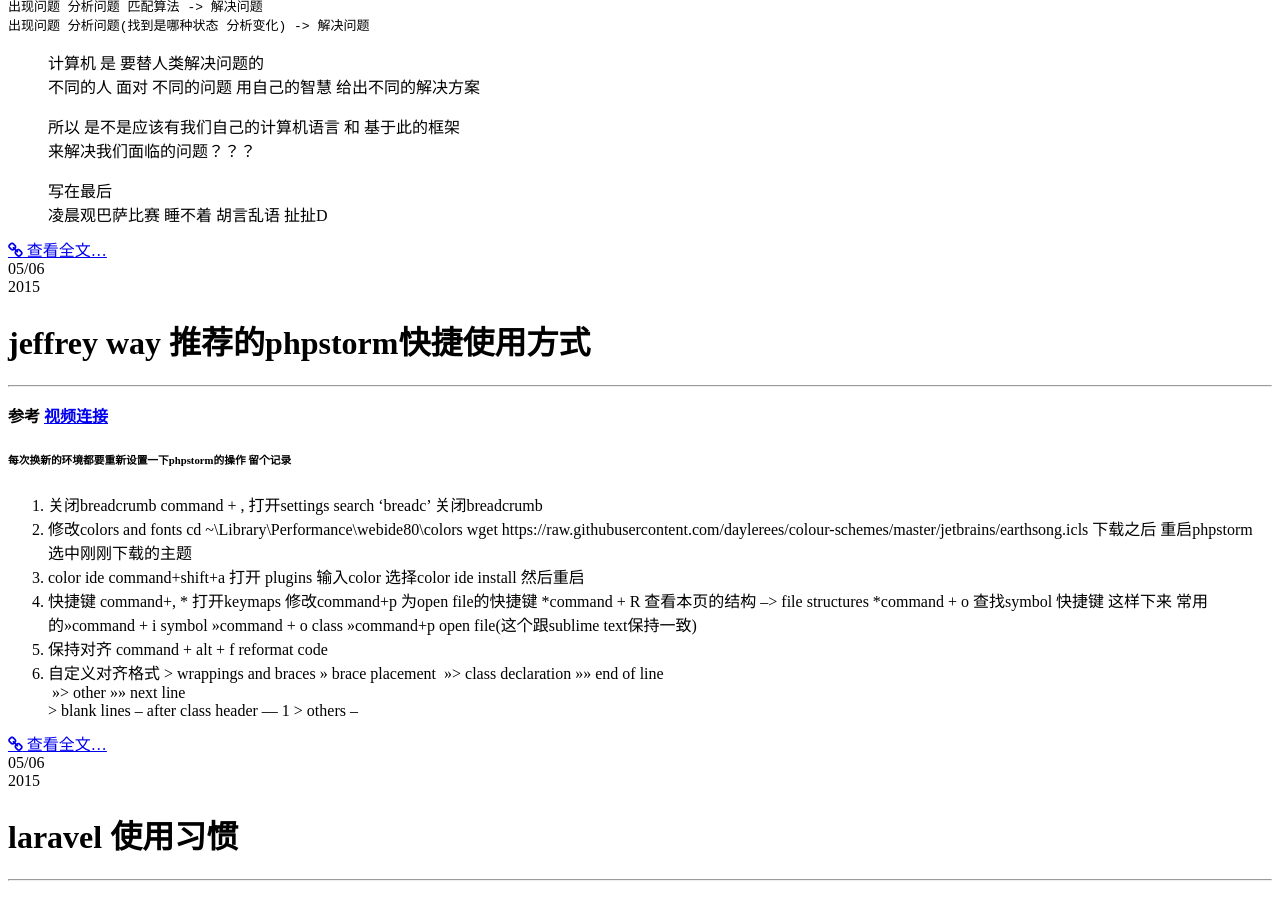
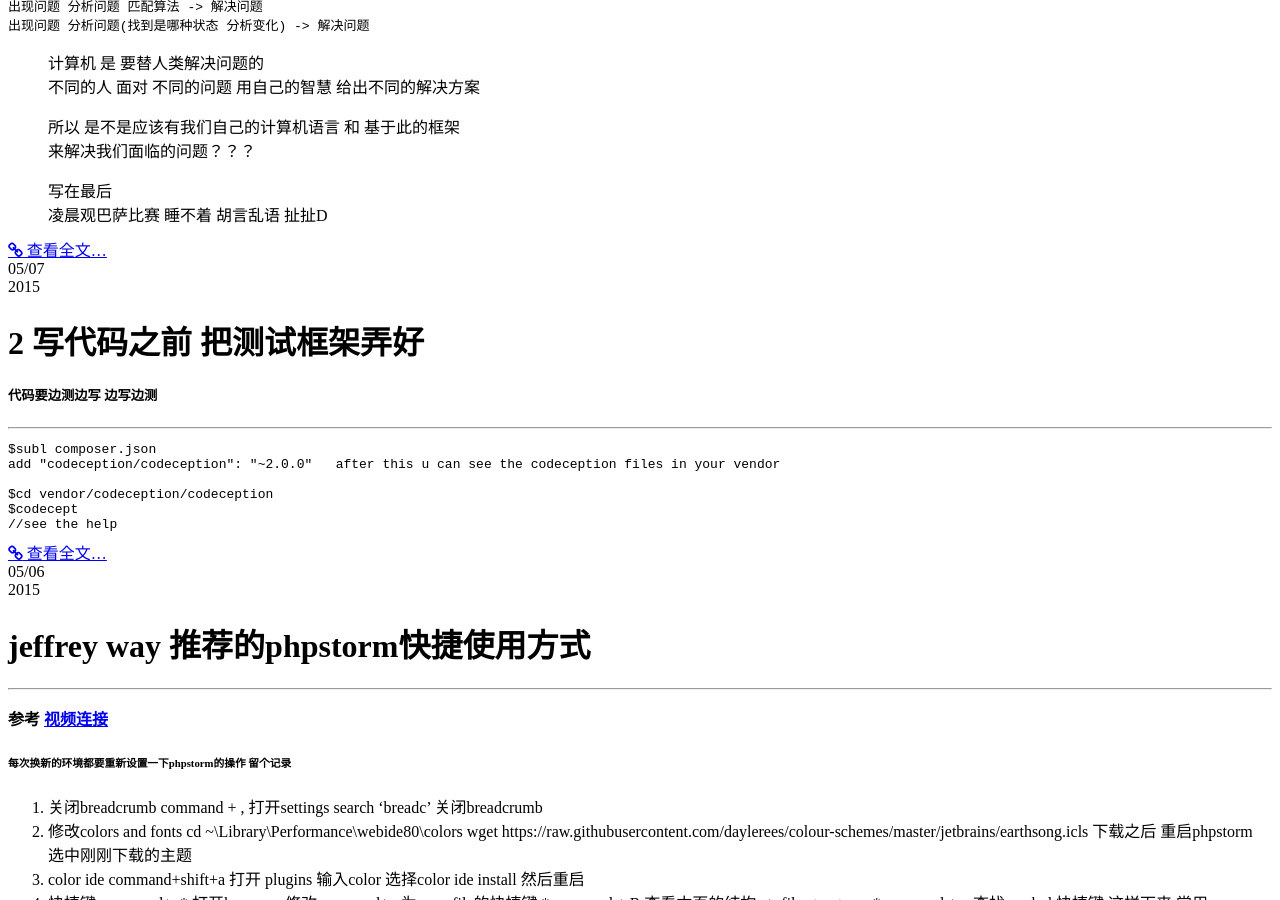
Before and after one commit to adangbryen/adangbryen.github.io, a Jekyll site: the page built from index.md, in a window 1280 px wide and 900 px high, scrolled down 1473 px. Built offline with Jekyll 4.4.1, drawn with Linux system fonts in a browser that asks for light colours; nearby versions of some CDN libraries; Markdown is read by kramdown in place of the engine named in the settings; some of the changed text lies outside the part shown.

Commit message:
add disqus:

```diff
--- a/_config.yml
+++ b/_config.yml
@@ -13,7 +13,7 @@
 title : aDaNG
 tagline: Site Tagline
 author :
-  name : aDaNG Bryen
+  name : aDaNG
   email : adangading##gmail.com
   github : https://github.com/adangbryen/adangbryen.github.io
 
@@ -83,7 +83,7 @@
   comments :
     provider : disqus
     disqus :
-      short_name : jekyllbootstrap
+      short_name : adangbryen
     livefyre :
       site_id : 123
     intensedebate :
--- /dev/null
+++ b/_posts/2015-05-07-2laravel-codeception.md
@@ -0,0 +1,19 @@
+---
+layout: post
+title: "2 codeception 测试"
+description: "写代码 要边测边写"
+category: php
+tags: [php, laravel, codeception]
+---
+{% include JB/setup %}
+# 2 写代码之前 把测试框架弄好
+##### 代码要边测边写 边写边测
+---
+
+    $subl composer.json
+    add "codeception/codeception": "~2.0.0"
+  after this u can see the codeception files in your vendor
+
+    $cd vendor/codeception/codeception
+    $codecept
+    //see the help
```
